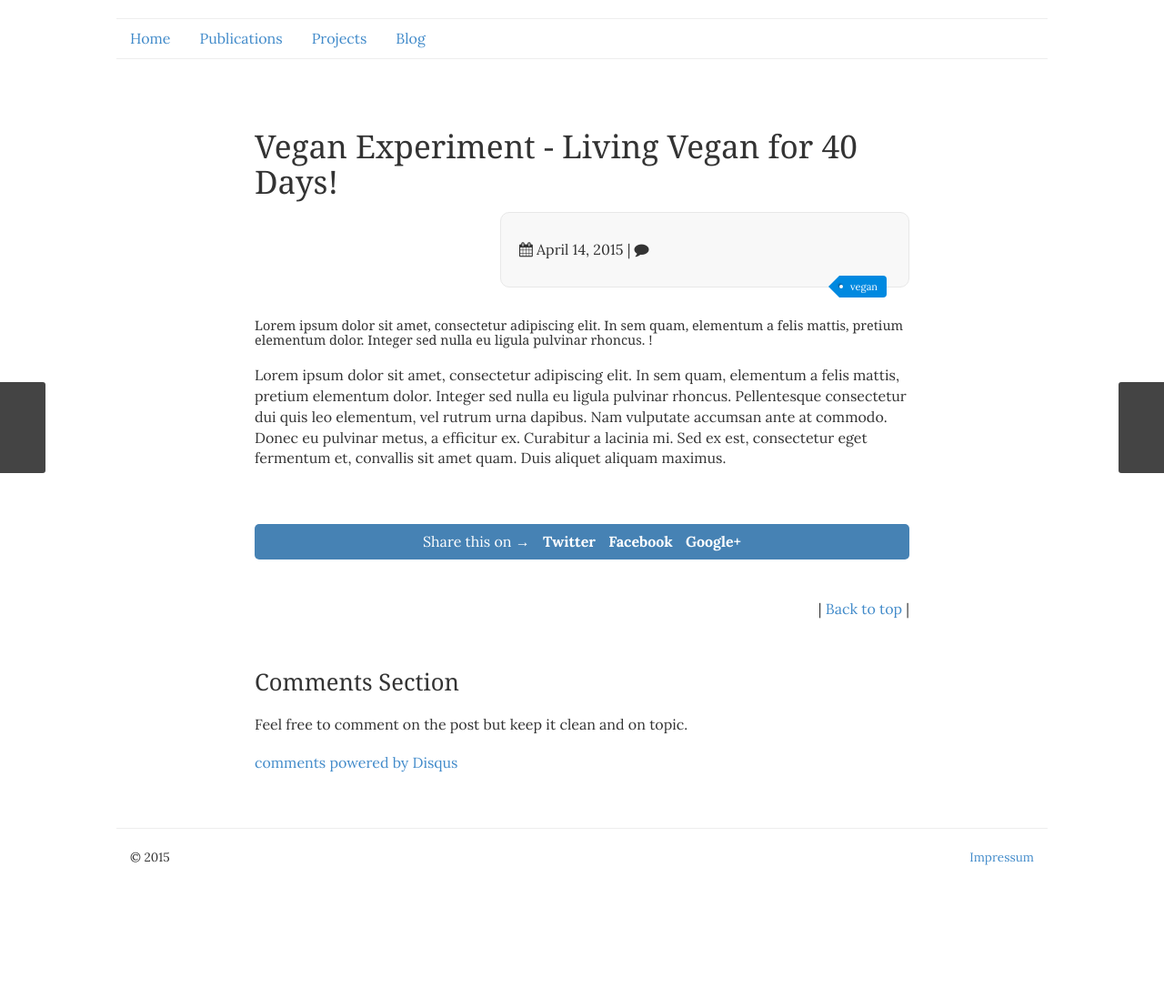
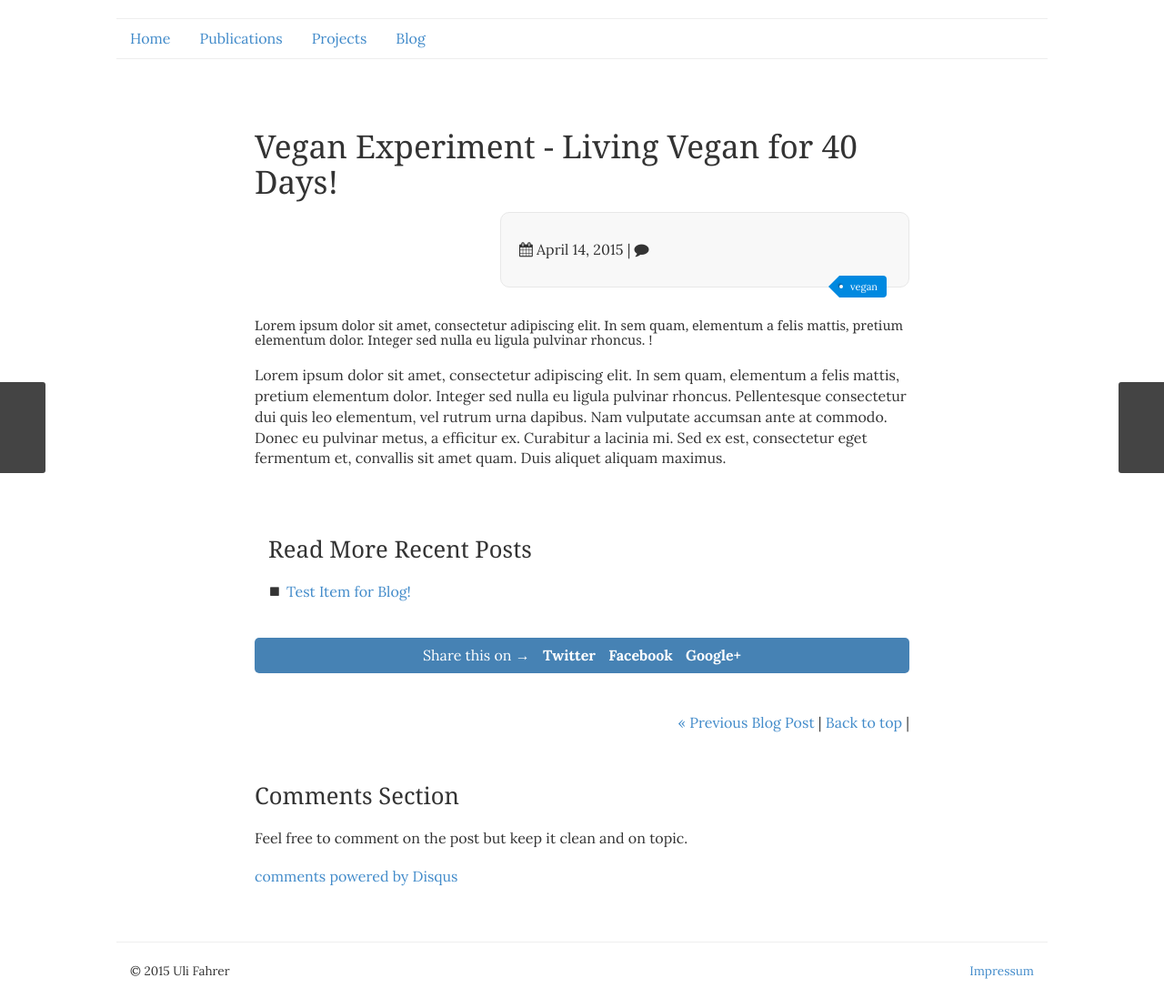
Before and after one commit to Tooa/tooa.github.io, a Jekyll site: the page built from _posts/2015-04-14-Vegan-Experiment.md, in a window 1280 px wide. Shown: the whole page at 91% size. Built offline with Jekyll 4.4.1, drawn with Linux system fonts in a browser that asks for light colours; nearby versions of some CDN libraries; some web fonts are replaced; library files that are not in the unit come from our copies; comment, search, counter and statistics services are not loaded; before the commit the page ends 972 px from its top, so only the background shows below that.

Commit message:
add recent posts to blog

```diff
--- a/_includes/footer.html
+++ b/_includes/footer.html
@@ -1,7 +1,7 @@
 <div class="site-footer wrapper">
 	<div class="row">
 		<div class="col-sm-6">
-			<p><small>&copy; 2015</small></p>
+			<p><small>&copy; 2015 Uli Fahrer</small></p>
 		</div>
 
 		<div class="col-sm-6">
--- a/_layouts/post.html
+++ b/_layouts/post.html
@@ -34,6 +34,19 @@ layout: default
         <a class="next" href="{{ page.next.url }}" title="Previous Post: {{page.next.title}}"><i class="fa fa-arrow-circle-o-right"></i></a>
     </div>
 
+    <div class="col-md-12">
+        <h2>Read More Recent Posts </h2>
+        <ul class="list-unstyled icon-list mark">
+            {% for post in site.posts limit:3 %}
+                {% if post.title != page.title %}
+                         <li>
+                            <a href="{{post.url}}">{{ post.title }}</a>
+                        </li>
+                {% endif %}
+            {% endfor %}
+        </ul>
+    </div>
+    <br/>
     <div class="row">
         <div class="col-md-12">
             <div class="share-page">
--- a/_layouts/tag-page.html
+++ b/_layouts/tag-page.html
@@ -2,9 +2,9 @@
 layout: blog-overview
 ---
 
+<h2>{{page.title}}</h2>
 {% for post in site.tags.[page.tag] %}
     <div class="row">
-    <h2>{{page.title}}</h2>
         <div class="col-md-4">
             <a href="{{ post.url }}">
                 <img border="0" src="/img/posts/{{ post.image }}" alt="{{ post.title }} image" class="listImage img-rounded">
@@ -32,4 +32,5 @@ layout: blog-overview
             </p>
         </div>
     </div>
+    <hr class="style-two">
 {% endfor %}
--- a/css/style.css
+++ b/css/style.css
@@ -226,3 +226,20 @@ p { margin: 1.2em 0; }
 	display: inline;
 	font-size: 26px;
 }
+
+.icon-list li {
+	padding: 0 0 5px 20px;
+	display: block;
+	position: relative;
+}
+.icon-list li:before {
+	font-family: 'Glyphicons Halflings';
+	position: absolute;
+	left: 0px;
+	top:1px;
+	font-size:80%
+}
+
+.mark li:before {
+	content: '\e074';
+}
--- a/index.html
+++ b/index.html
@@ -25,7 +25,7 @@ description: Main page with a short description about the page
         <ul class="social-icons">
             <li><a href="mailto:contact@uli-fahrer.de" target="_top"><img class="social-icons" src="img/email.png"></a></li>
             <li><a href="https://twitter.com/UliFahrer" target="_blank"><img class="social-icons" src="img/twitter.png"></a></li>
-            <li><a href="https://github.com/Tooa"><img class="social-icons" src="img/github.png"></a></li>
+            <li><a href="https://github.com/Tooa" target="_blank"><img class="social-icons" src="img/github.png"></a></li>
             <li><a href="https://www.linkedin.com/pub/uli-fahrer/" target="_blank"><img class="social-icons" src="img/linkedin.png"></a></li>
         </ul>
     </div>
--- a/projects/index.html
+++ b/projects/index.html
@@ -3,6 +3,7 @@ layout: page
 title: Projects
 projects: active
 description: Project site
+permalink: /projects/
 ---
 <div class="projects">
     <!--TODO: Add index for projects click on and scroll-->
```
Also changed, not shown: _posts/2015-12-12-Test Item.md (renamed from _drafts/2013-12-12-Test Item.md), img/icon-linkedin.png (deleted). Lines whose indentation alone changed are shown as unchanged.
